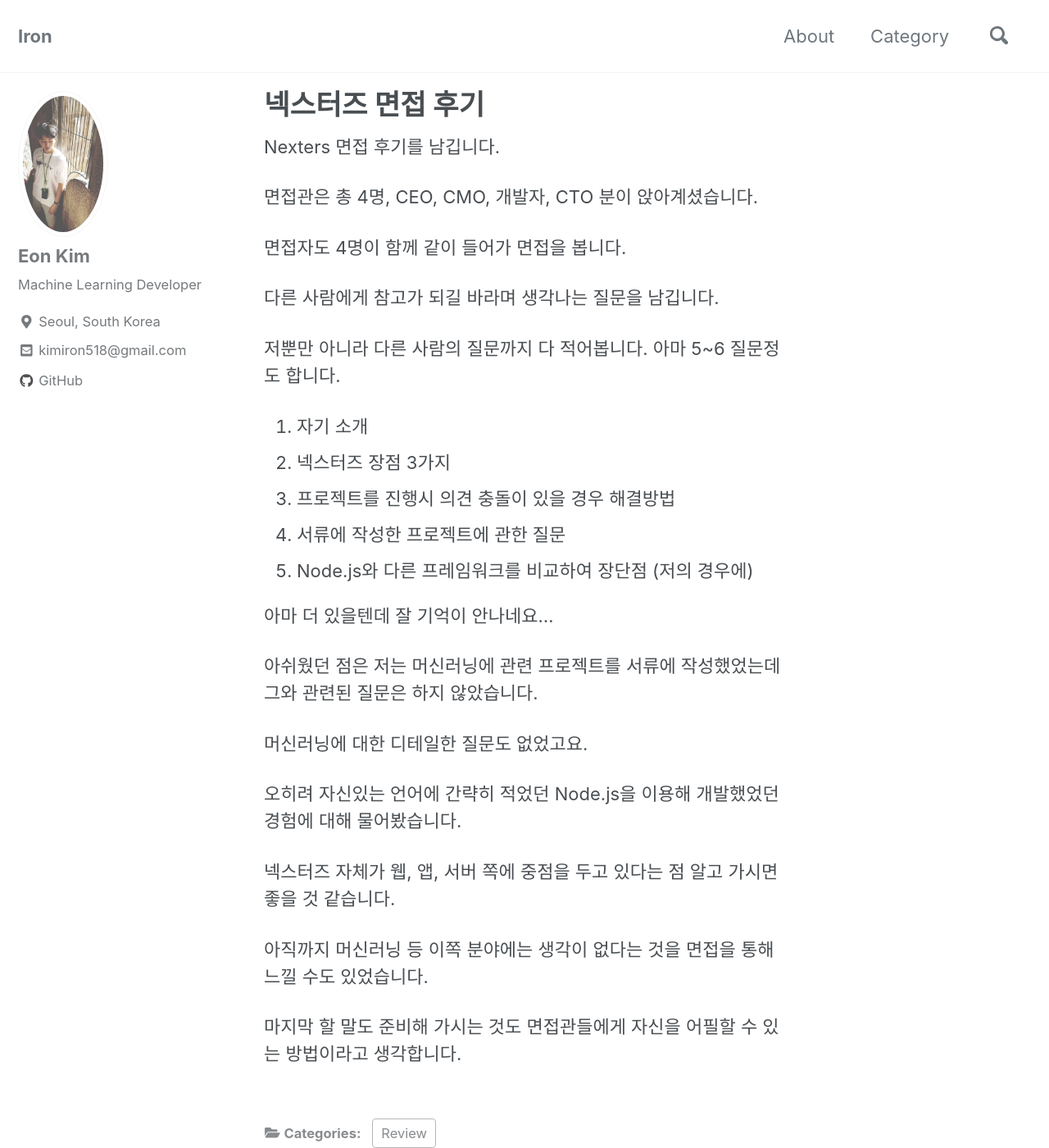
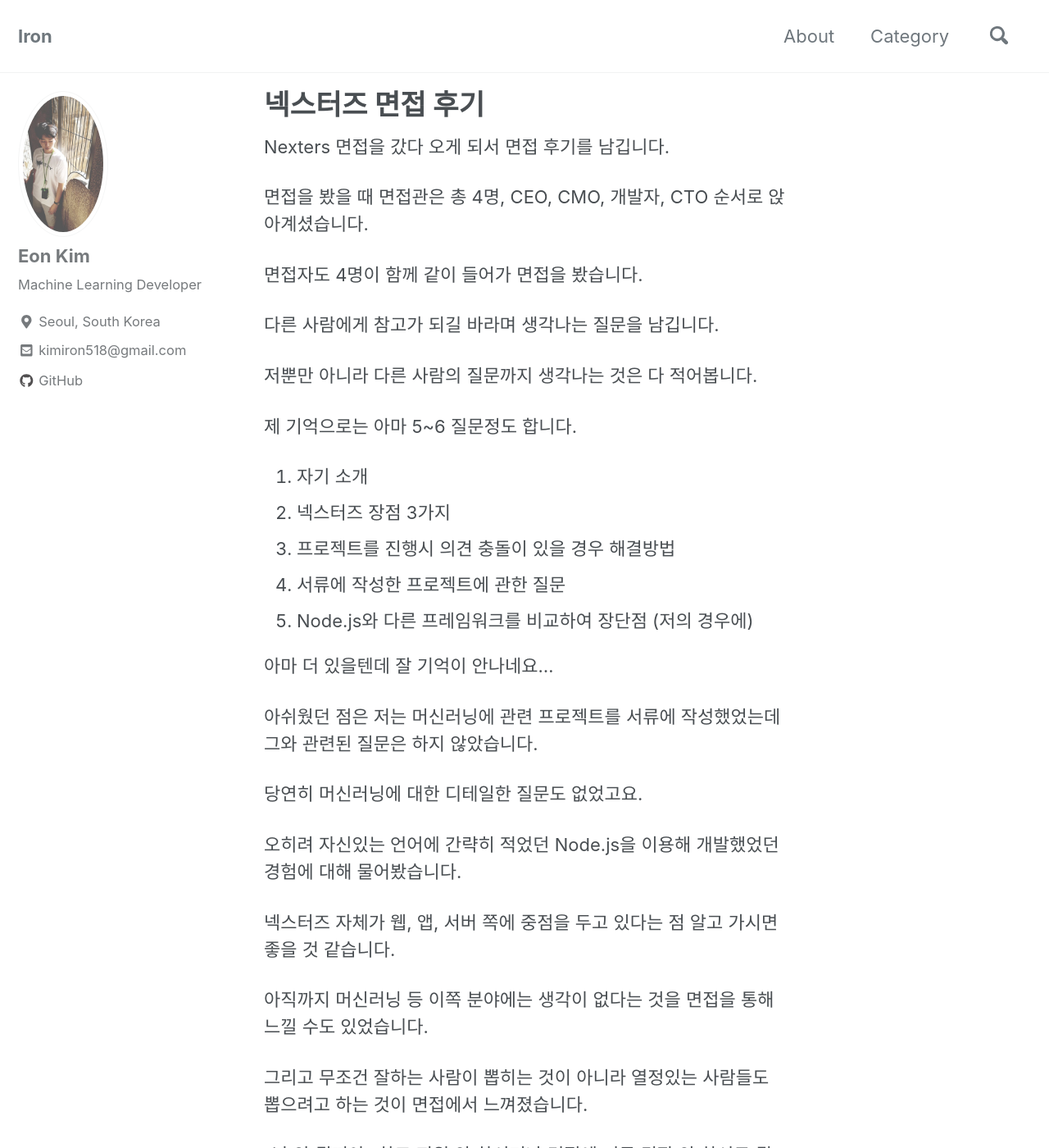
Before and after one commit to thisisiron/thisisiron.github.io, a Jekyll site: the page built from _posts/Review/2018-12-25-넥스터즈 면접 후기.md, in a window 1280 px wide and 1400 px high. Shown: the whole window at 82% size. Built offline with Jekyll 4.4.1, drawn with Linux system fonts in a browser that asks for light colours; cached includes are drawn as plain includes; nearby versions of some CDN libraries; some of the changed text lies outside the part shown.

Commit message:
update review of nexters interview

```diff
--- a/_posts/Review/2018-12-25-넥스터즈 면접 후기.md
+++ b/_posts/Review/2018-12-25-넥스터즈 면접 후기.md
@@ -1,15 +1,17 @@
 ---
 categories: Review
 ---
-Nexters 면접 후기를 남깁니다.
+Nexters 면접을 갔다 오게 되서 면접 후기를 남깁니다.
 
-면접관은 총 4명, CEO, CMO, 개발자, CTO 분이 앉아계셨습니다.
+면접을 봤을 때 면접관은 총 4명, CEO, CMO, 개발자, CTO 순서로 앉아계셨습니다.
 
-면접자도 4명이 함께 같이 들어가 면접을 봅니다.
+면접자도 4명이 함께 같이 들어가 면접을 봤습니다.
 
 다른 사람에게 참고가 되길 바라며 생각나는 질문을 남깁니다.
 
-저뿐만 아니라 다른 사람의 질문까지 다 적어봅니다. 아마 5~6 질문정도 합니다.
+저뿐만 아니라 다른 사람의 질문까지 생각나는 것은 다 적어봅니다.
+
+제 기억으로는 아마 5~6 질문정도 합니다.
 
 1. 자기 소개
 2. 넥스터즈 장점 3가지
@@ -21,7 +23,7 @@
 
 아쉬웠던 점은 저는 머신러닝에 관련 프로젝트를 서류에 작성했었는데 그와 관련된 질문은 하지 않았습니다.
 
-머신러닝에 대한 디테일한 질문도 없었고요.
+당연히 머신러닝에 대한 디테일한 질문도 없었고요.
 
 오히려 자신있는 언어에 간략히 적었던 Node.js을 이용해 개발했었던 경험에 대해 물어봤습니다.
 
@@ -29,4 +31,8 @@
 
 아직까지 머신러닝 등 이쪽 분야에는 생각이 없다는 것을 면접을 통해 느낄 수도 있었습니다.
 
+그리고 무조건 잘하는 사람이 뽑히는 것이 아니라 열정있는 사람들도 뽑으려고 하는 것이 면접에서 느껴졌습니다.
+
+"난 안 될꺼야" 하고 지원 안 하시거나 면접에 너무 긴장 안 하셔도 될 것 같습니다.
+
 마지막 할 말도 준비해 가시는 것도 면접관들에게 자신을 어필할 수 있는 방법이라고 생각합니다.
```
